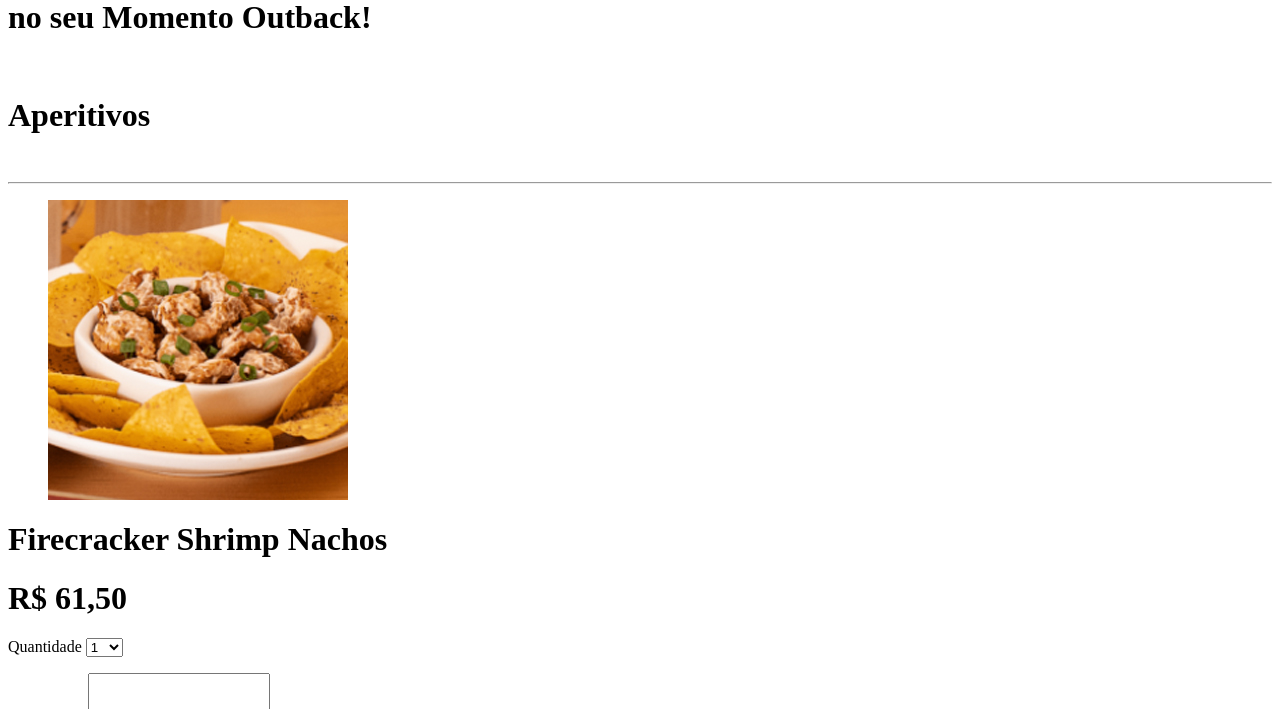
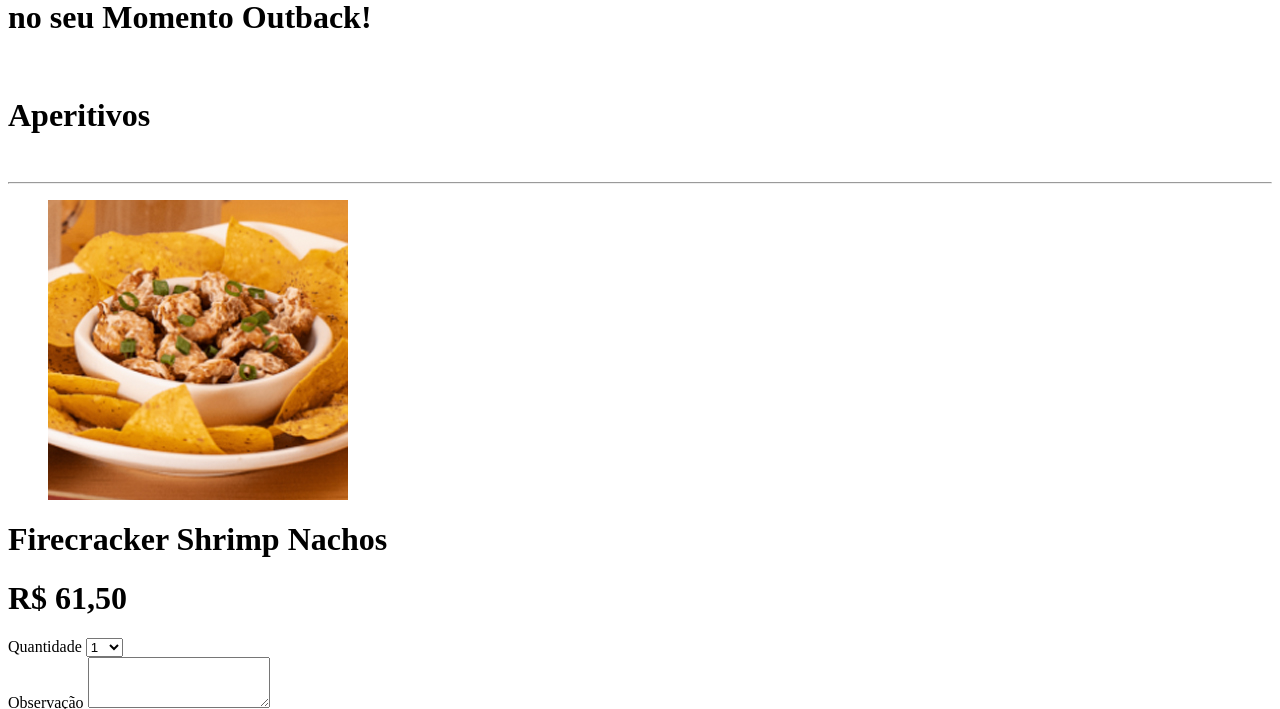
Before and after one commit to ReginaldoJLima/projetoRestaurante, a PHP site: page /paginas/pedidos.php in a window 1280 px wide. Shown: the part 267-976 px from the top of the page. Run offline with PHP 8.4, Linux system fonts and the light colour scheme.

Commit message:
alteração pedidos

```diff
--- a/paginas/pedidos.php
+++ b/paginas/pedidos.php
@@ -13,6 +13,7 @@
             </div>
         </div>
         <hr>
+        <form >
             <div class="container">
                 <!-- pagina pedidos primeiro topico do cardapio - teste -->
                 <div class="row">
@@ -21,12 +22,14 @@
                             <img  src="public/img/300x300px Firecracker Shrimp Nachos.jpg" class="figure-img img-fluid rounded" alt="...">
                         </figure>
                     </div>
-                <div class="col-4">
+                    <div class="col-3">
                         <h1>Firecracker Shrimp Nachos </h1>
+                    </div>
+                    <div class="col-2">
                         <h1>R$ 61,50</h1>
                     </div>
-                <form class="col-2">
-                    <div class="form-group">
+                    <!-- formulario - replicar -->
+                    <div class="col-2 form-group">
                         <label for="exampleFormControlSelect1">Quantidade</label>
                         <select class="form-control" id="exampleFormControlSelect1">
                             <option>1</option>
@@ -41,45 +44,108 @@
                             <option>10</option>
                         </select>
                     </div>
-                </form>
-                <form class="col-3">
-                    <div class="form-group">
+                    <div class="col-3 form-group">
                         <label for="exampleFormControlTextarea1">Observação</label>
                         <textarea class="form-control" id="exampleFormControlTextarea1" rows="3"></textarea>
                     </div>
-                </form>
-                <div class="col-1">
-                    <a href="https://whats.link/semiramiscavalcantii"><button type="submit" class="btn btn-primary mb-2">Enviar</button></a>
+                    <!-- fim do questionario -->
+                </div>
+                <div class="row">
+                    <div class="col-2">
+                        <img src="public/img/3.jpeg" class="figure-img img-fluid rounded" alt="...">
+                    </div>
+                    <div class="col-3">
+                        <h1 class="container">Aussie Cheese Fries</h1>
+                    </div>
+                    <div class="col-2">
+                        <h1> R$ 55,50</h1>
+                    </div>
+                    <div class="col-2 form-group">
+                        <label for="exampleFormControlSelect1">Quantidade</label>
+                        <select class="form-control" id="exampleFormControlSelect1">
+                            <option>1</option>
+                            <option>2</option>
+                            <option>3</option>
+                            <option>4</option>
+                            <option>5</option>
+                            <option>6</option>
+                            <option>7</option>
+                            <option>8</option>
+                            <option>9</option>
+                            <option>10</option>
+                        </select>
+                    </div>
+                    <div class="col-3 form-group">
+                        <label for="exampleFormControlTextarea1">Observação</label>
+                        <textarea class="form-control" id="exampleFormControlTextarea1" rows="3"></textarea>
+                    </div>
+                </div>
+                <div class="row">
+                    <div class="col-2">
+                        <img src="public/img/4.jpeg" class="figure-img img-fluid rounded" alt="...">
+                    </div>
+                    <div class="col-3">
+                        <h1>Chicken On The Barbie</h1>
+                    </div>
+                    <div class="col-2">
+                        <h1>R$ 51,50</h1>
+                    </div>
+                    <div class="col-2 form-group">
+                        <label for="exampleFormControlSelect1">Quantidade</label>
+                        <select class="form-control" id="exampleFormControlSelect1">
+                            <option>1</option>
+                            <option>2</option>
+                            <option>3</option>
+                            <option>4</option>
+                            <option>5</option>
+                            <option>6</option>
+                            <option>7</option>
+                            <option>8</option>
+                            <option>9</option>
+                            <option>10</option>
+                        </select>
+                    </div>
+                    <div class="col-3 form-group">
+                        <label for="exampleFormControlTextarea1">Observação</label>
+                        <textarea class="form-control" id="exampleFormControlTextarea1" rows="3"></textarea>
+                    </div>
                 </div>
 
+                <div class="row">
+                    <div class="col-2">
+                        <figure class="figure">
+                            <img src="public/img/5.jpeg" class="figure-img img-fluid rounded" alt="...">
+                        </figure>
                     </div>
-            <!-- restante da linha do cardapio   -->
-            <div class="col">
-                <img src="public/img/3.jpeg" class="figure-img img-fluid rounded" alt="...">
-                <h1 class="container">Aussie Cheese<br>Fries R$ 55,50</h1>
-
+                    <div class="col-3">
+                        <h1 class="container text-center">Ribs On The Barbie</h1>
                     </div>
-            <div class="col">
+                    <div class="col-2">
+                        <h1>R$ 69,90</h1>
+                    </div>
+                    <div class="col-2 form-group">
+                        <label for="exampleFormControlSelect1">Quantidade</label>
+                        <select class="form-control" id="exampleFormControlSelect1">
+                            <option>1</option>
+                            <option>2</option>
+                            <option>3</option>
+                            <option>4</option>
+                            <option>5</option>
+                            <option>6</option>
+                            <option>7</option>
+                            <option>8</option>
+                            <option>9</option>
+                            <option>10</option>
+                        </select>
+                    </div>
+                    <div class="col-3 form-group">
+                        <label for="exampleFormControlTextarea1">Observação</label>
+                        <textarea class="form-control" id="exampleFormControlTextarea1" rows="3"></textarea>
+                    </div>
+                </div>
+                <div>
 
 
-                <img src="public/img/4.jpeg" class="figure-img img-fluid rounded" alt="...">
-                <h1 class="container">Chicken On The <br> Barbie  R$ 51,50</h1>
-                <br>
-
-
-            </div>
-
-
-
-            <div class="row">
-                <div class="col">
-
-
-                    <figure class="figure">
-                        <img src="public/img/5.jpeg" class="figure-img img-fluid rounded" alt="...">
-                        <h1 class="container text-center">Ribs On The <br> Barbie R$ 69,90</h1>
-                    </figure>
-                </div>
                     <div class="col">
                         <img src="public/img/6.jpeg" class="figure-img img-fluid rounded" alt="...">
                         <h1 class="container text-center">Outback Jack<br> Nachos R$ 43,60</h1>
@@ -92,6 +158,7 @@
                         <br>
 
                     </div>
+
                 </div>
 
 
@@ -199,6 +266,7 @@
 
 
             </div>
+        </form>
         <hr>
         <br>
         <div class="container text-center">
```
Lines whose indentation alone changed are shown as unchanged.
